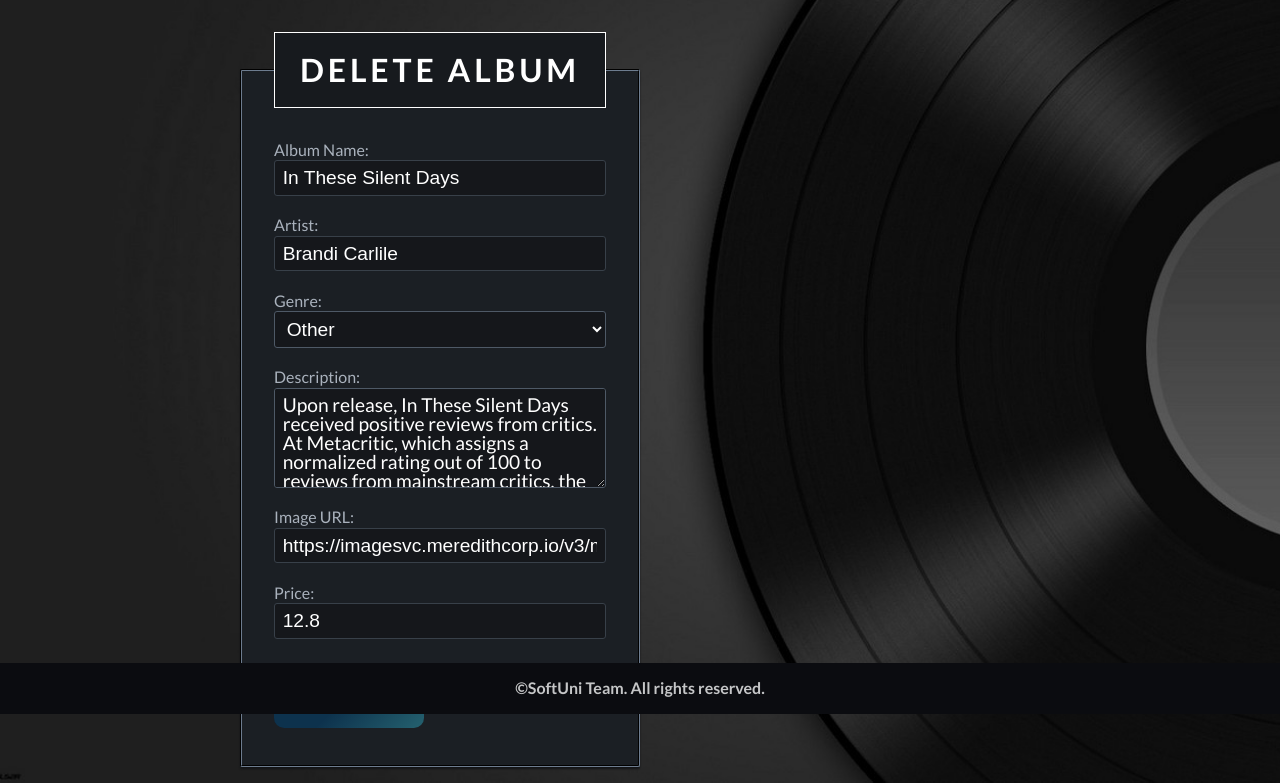
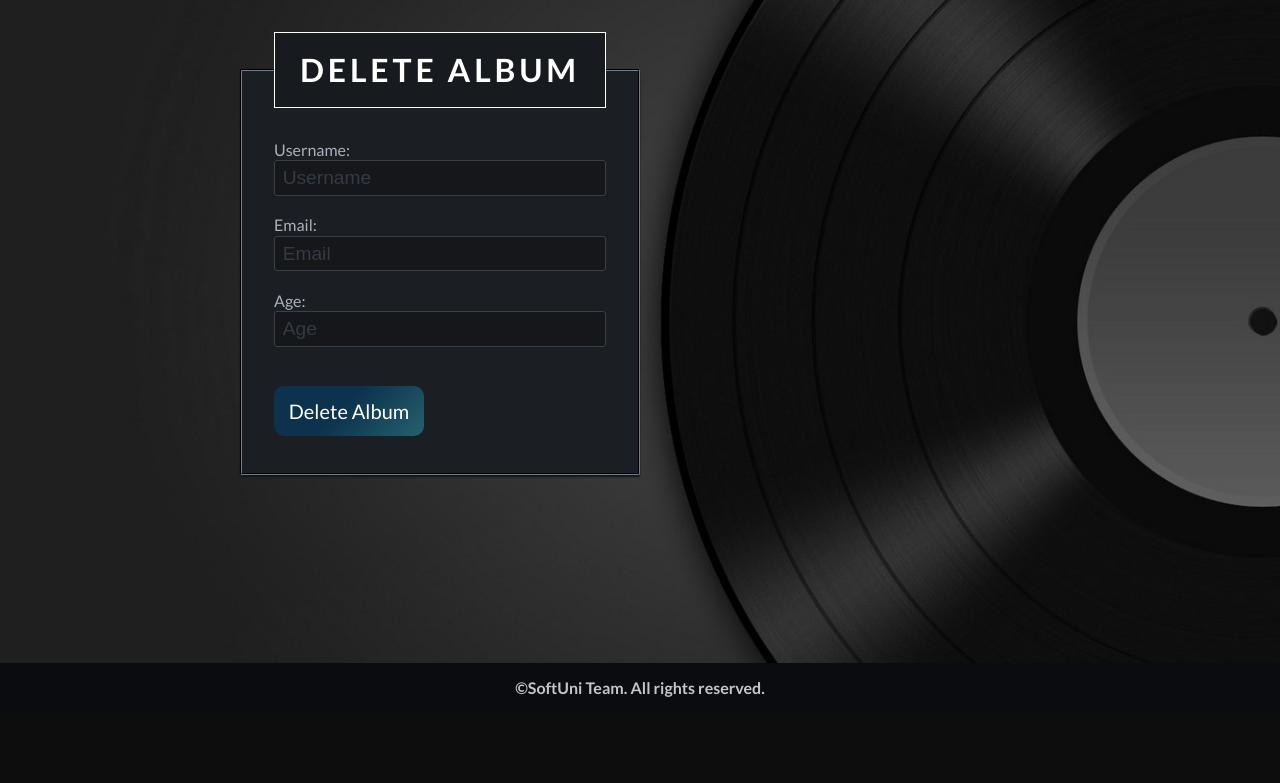
Before and after one commit to MonsterGuti/musicApp2, a Django app: template templates/albums/album-delete.html in a window 1280 px wide. Shown: the part 86-869 px from the top of the page. After the commit the page ends 783 px from the top, so only its background shows below. Run offline with Django 5.2, Linux system fonts and the light colour scheme; the template is opened without the code that fills it: values that come from a table or form of the project are taken from there, others are empty.

Commit message:
created delete album

```diff
--- a/albums/urls.py
+++ b/albums/urls.py
@@ -1,3 +1,4 @@
+
 from django.urls import path
 
 from albums import views
@@ -6,6 +7,7 @@
 
 urlpatterns = [
     path('create/', views.AlbumCreateView.as_view(), name='create'),
-    path('details/<int:pk>/', views.AlbumDetailView.as_view(), name='details'),
+    path('details/<int:pk>/', views.AlbumDetailView.as_view(), name='detail'),
     path('edit/<int:pk>/', views.AlbumEditView.as_view(), name='edit'),
+    path('delete/<int:pk>/', views.AlbumDeleteView.as_view(), name='delete'),
 ]
--- a/templates/albums/album-delete.html
+++ b/templates/albums/album-delete.html
@@ -4,73 +4,12 @@
 
     <!--Delete Page-->
     <section class="editPage">
-        <form>
+        <form method="post">
             <fieldset>
                 <legend>Delete Album</legend>
                 <div class="container">
-              <!-- Form for Deleting an Album -->
-              <label for="name">Album Name:</label>
-              <input
-                id="name"
-                name="name"
-                class="name"
-                type="text"
-                value="In These Silent Days"
-                disabled=""
-                readonly
-              />
-
-              <label for="artist">Artist:</label>
-              <input
-                id="artist"
-                name="artist"
-                class="artist"
-                type="text"
-                value="Brandi Carlile"
-                disabled=""
-                readonly
-              />
-
-              <label for="genre">Genre:</label>
-              <select id="genre" name="genre">
-                <option value="other">Other</option>
-              </select>
-
-              <label for="description">Description:</label>
-              <textarea
-                id="description"
-                name="description"
-                class="description"
-                rows="10"
-                cols="10"
-                disabled=""
-                readonly
-              >
-Upon release, In These Silent Days received positive reviews from critics. At Metacritic, which assigns a normalized rating out of 100 to reviews from mainstream critics, the album has an average score of 87 out of 100, which indicates 'universal acclaim'.</textarea
-              >
-
-              <label for="imgUrl">Image URL:</label>
-              <input
-                id="imgUrl"
-                name="imgUrl"
-                class="imgUrl"
-                type="url"
-                value="https://imagesvc.meredithcorp.io/v3/mm/image?url=https%3A%2F%2Fstatic.onecms.io%2Fwp-content%2Fuploads%2Fsites%2F6%2F2021%2F07%2F20%2FBrandiCarlile-AlbumCover-Web.jpg"
-                disabled
-                readonly
-              />
-
-              <label for="price">Price:</label>
-              <input
-                id="price"
-                name="price"
-                class="price"
-                type="number"
-                value="12.8"
-                disabled=""
-                readonly
-              />
-
+                    {{ form }}
+                    {% csrf_token %}
                     <!-- Button for Deleting an Album -->
                     <button class="delete-album" type="submit">Delete Album</button>
                 </div>
--- a/templates/albums/album-details.html
+++ b/templates/albums/album-details.html
@@ -23,7 +23,7 @@
                 <div class="actionBtn">
                     <!-- Album Buttons -->
                     <a href="{% url 'albums:edit' album.pk %}" class="edit">Edit</a>
-                    <a href="#" class="remove">Delete</a>
+                    <a href="{% url 'albums:delete' album.pk %}" class="remove">Delete</a>
                 </div>
             </div>
         </div>
```
Also changed, not shown: albums/views.py (+15 -2 lines). Lines whose indentation alone changed are shown as unchanged.
